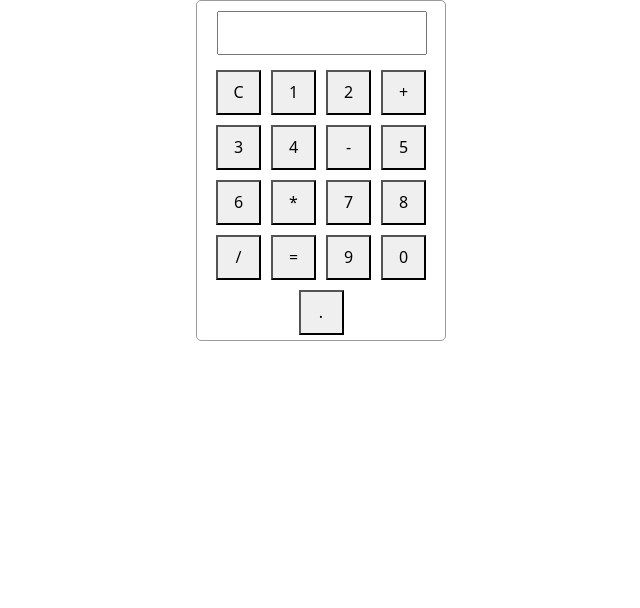
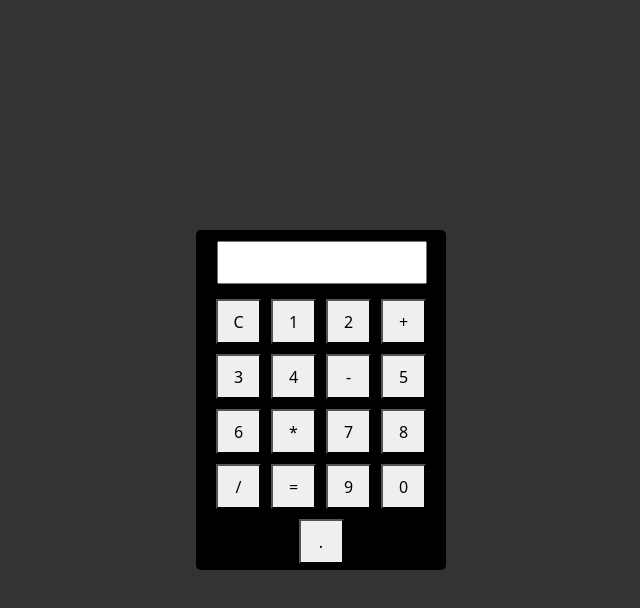
Before and after one commit to imam-programmer/Calculator-, a React (Vite) app: page / in a window 1280 px wide. Shown: the top 608 px of the page, without its empty margins (319-959 px from the left). Built offline with nearby package versions, Linux system fonts and the light colour scheme.

Commit message:
some color adding done

```diff
--- a/index.html
+++ b/index.html
@@ -5,6 +5,7 @@
     <link rel="icon" type="image/svg+xml" href="/favicon.svg" />
     <meta name="viewport" content="width=device-width, initial-scale=1.0" />
     <title>calculator</title>
+    <link rel="stylesheet" href="./src/index.css">
   </head>
   <body>
     <div id="root"></div>
--- a/src/App.module.css
+++ b/src/App.module.css
@@ -4,4 +4,5 @@
   border-radius: 5px;
   padding: 0 10px;
   margin: 0 auto;
+  background-color: #000;
 }
--- /dev/null
+++ b/src/index.css
@@ -0,0 +1,7 @@
+body{
+    display: flex;
+    align-items:center;
+    justify-content: center;
+    height: 100vh;
+    background-color: #333 !important;
+}
```
